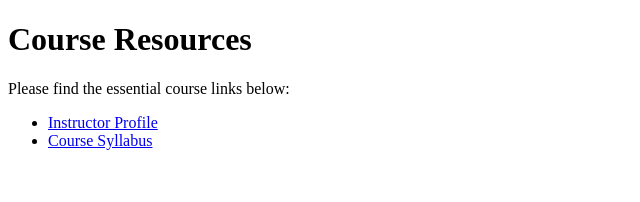
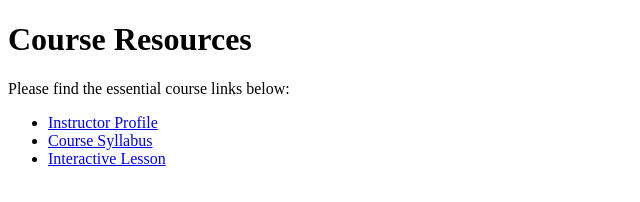
Before and after one commit to drb-ai/ai-ncyte-spc, a plain HTML site: page index.html in a window 1280 px wide. Shown: the whole page, without its empty margins (0-640 px from the left). Drawn offline with Linux system fonts and the light colour scheme.

Commit message:
Update index.html

```diff
--- a/index.html
+++ b/index.html
@@ -17,6 +17,9 @@
         <li>
             <a href="syllabus.html">Course Syllabus</a>
         </li>
+         <li>
+            <a href="interactive_lesson.html">Interactive Lesson</a>
+        </li>
     </ul>
 
 </body>
```
